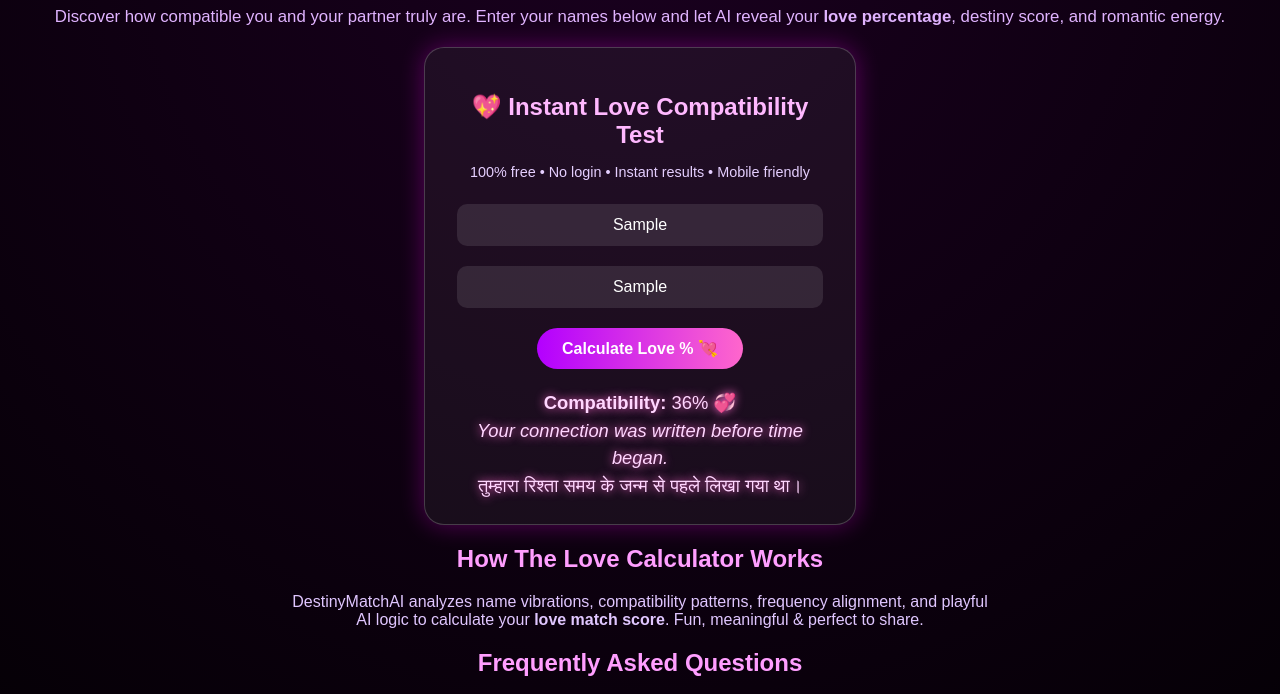
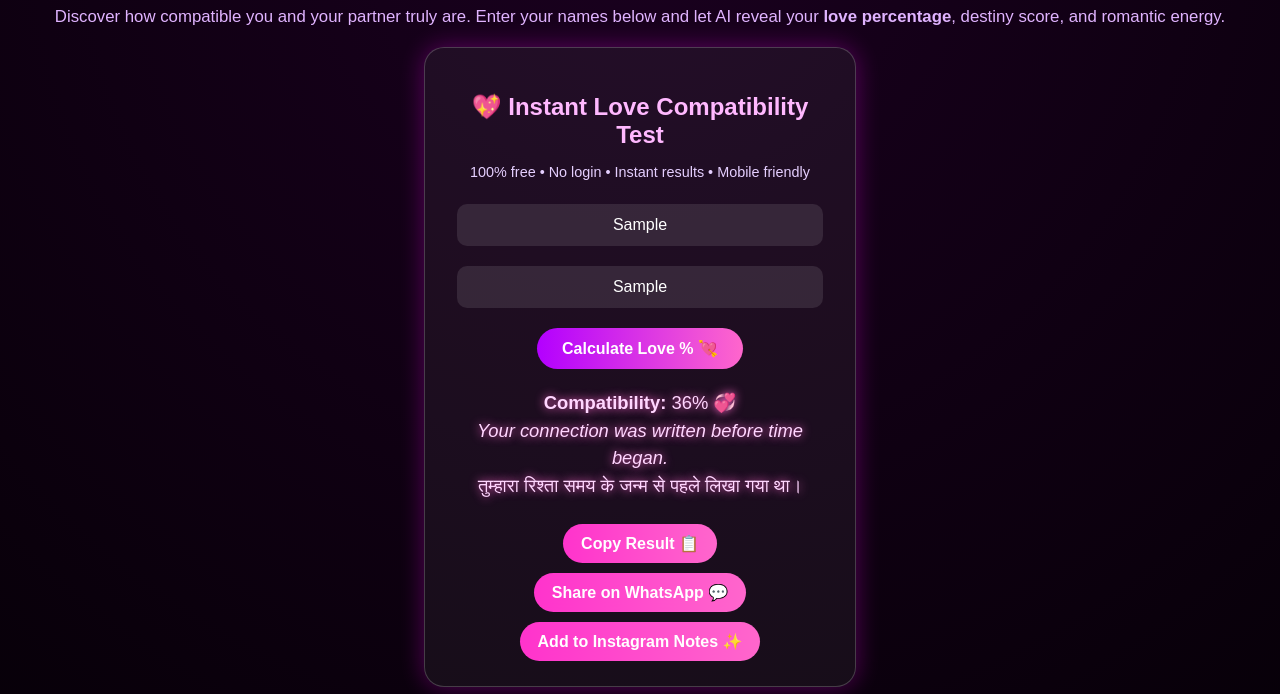
Before and after one commit to namanbothara4-boop/DestinyMatch-AI, a plain HTML site: page index.html in a window 1280 px wide. Both pictures are taken after typing "Sample", "Sample" into the empty fields and a click on the button "Calculate Love % 💘". Shown: the part 102-796 px from the top of the page. Drawn offline with Linux system fonts and the light colour scheme.

Commit message:
Enhance love calculator with sharing features
Added share options for compatibility results.

```diff
--- a/index.html
+++ b/index.html
@@ -1,3 +1,4 @@
+
 <!DOCTYPE html>
 <html lang="en">
 <head>
@@ -93,6 +94,24 @@
       color: #ffd6ff;
       text-shadow: 0 0 10px #ff66cc;
     }
+
+    /* ⭐ SHARE BUTTON STYLE */
+    .share-btn {
+      margin-top:10px;
+      padding:10px 18px;
+      background:linear-gradient(90deg,#ff33cc,#ff66cc);
+      border:none;
+      border-radius:25px;
+      color:white;
+      font-weight:bold;
+      cursor:pointer;
+      transition:0.3s;
+    }
+    .share-btn:hover {
+      transform:scale(1.06);
+      box-shadow:0 0 12px #ff66cc;
+    }
+
     footer {
       margin: 40px 0 30px;
       font-size: 0.9em;
@@ -135,6 +154,10 @@
     <button onclick="predict()">Calculate Love % 💘</button>
 
     <div id="result"></div>
+
+    <!-- ⭐ SHARE BOX ADDED -->
+    <div id="shareBox" style="margin-top:15px;"></div>
+
   </div>
 
   <h2 style="color:#ff9eff;">How The Love Calculator Works</h2>
@@ -175,6 +198,26 @@
       ["Your hearts beat in the same rhythm as eternity itself.", "तुम्हारे दिल उसी लय में धड़कते हैं जैसी अनंत काल की।"]
     ];
 
+    function showShareOptions(text) {
+      const shareBox = document.getElementById("shareBox");
+      const encoded = encodeURIComponent(text);
+      const whatsappLink = `https://wa.me/?text=${encoded}`;
+
+      shareBox.innerHTML = `
+        <button class="share-btn" onclick="navigator.clipboard.writeText(\`${text}\`); alert('Copied! Now paste anywhere.')">
+          Copy Result 📋
+        </button><br>
+
+        <a href="${whatsappLink}" target="_blank">
+          <button class="share-btn">Share on WhatsApp 💬</button>
+        </a><br>
+
+        <button class="share-btn" onclick="navigator.clipboard.writeText(\`${text}\`); alert('Copied! Now post on Instagram Notes.')">
+          Add to Instagram Notes ✨
+        </button>
+      `;
+    }
+
     function predict() {
       const name1 = document.getElementById('name1').value.trim();
       const name2 = document.getElementById('name2').value.trim();
@@ -189,7 +232,11 @@
       const match = 30 + (seed % 71);
       const message = messages[seed % messages.length];
 
+      const finalText = `Love Match: ${match}% 💞\n${name1} ❤️ ${name2}\n${message[0]}\n${message[1]}`;
+
       resultBox.innerHTML = `<strong>Compatibility:</strong> ${match}% 💞<br><em>${message[0]}</em><br>${message[1]}`;
+
+      showShareOptions(finalText);
     }
   </script>
 
```
